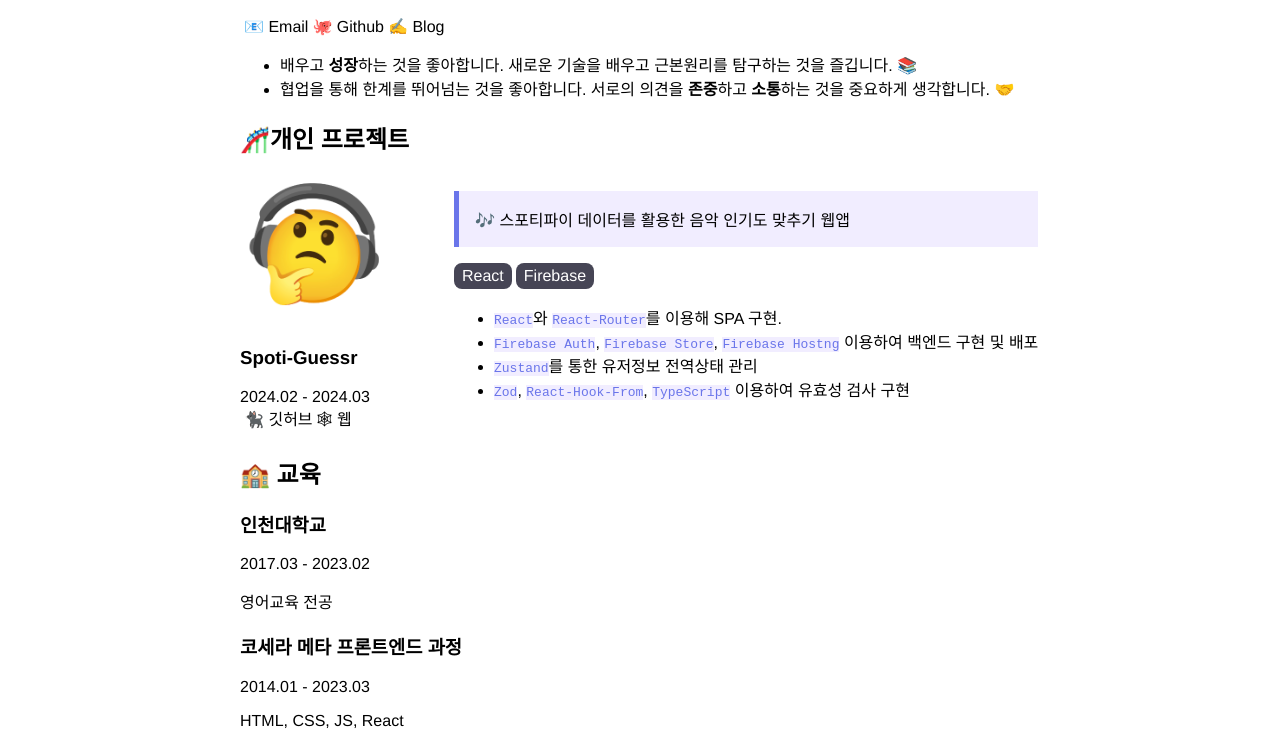
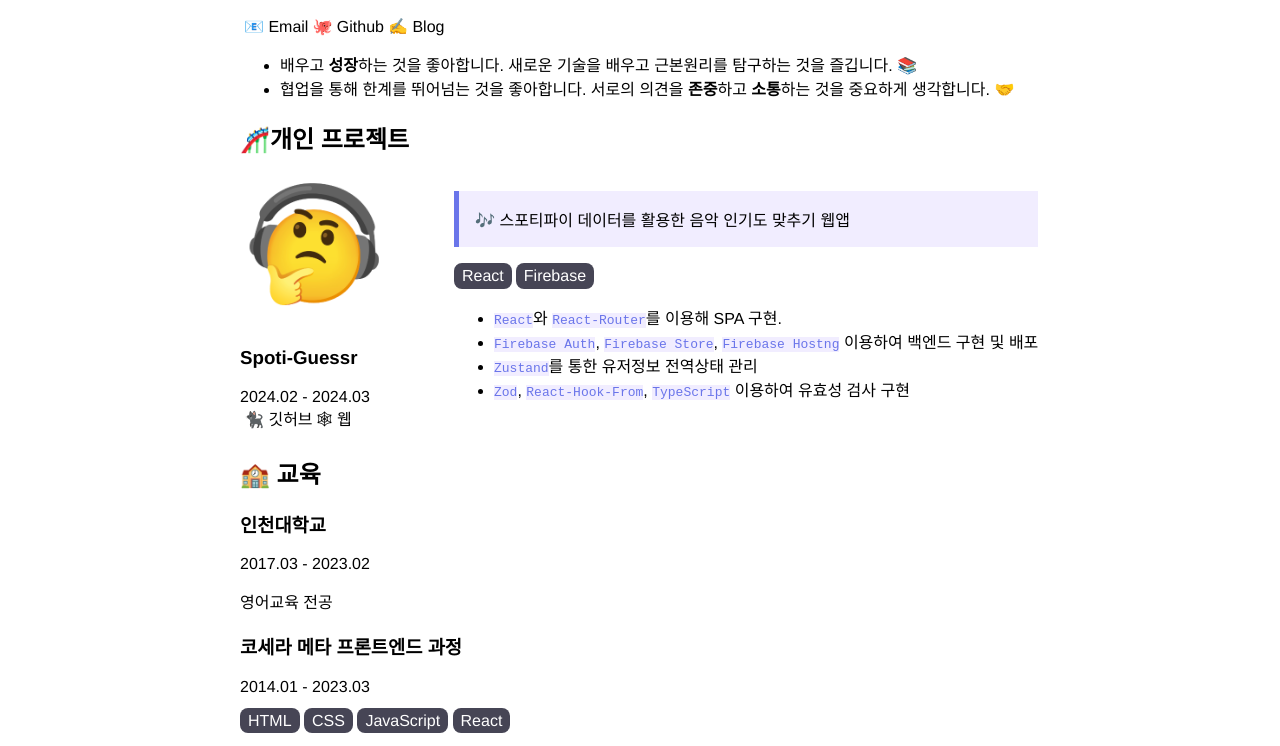
Before and after one commit to Chaesunbak/Chaesunbak.github.io, a plain HTML site: page index.html in a window 1280 px wide. Shown: the part 193-939 px from the top of the page. Drawn offline with Linux system fonts and the light colour scheme.

Commit message:
using more tag class

```diff
--- a/index.html
+++ b/index.html
@@ -71,7 +71,7 @@
                 <p>영어교육 전공</p>
                 <h3>코세라 메타 프론트엔드 과정</h3>
                 <p>2014.01 - 2023.03</p>
-                <p>HTML, CSS, JS, React</p>
+                <p><span class="tag">HTML</span> <span class="tag">CSS</span> <span class="tag">JavaScript</span> <span class="tag">React</span></p>
                 <h3>프로그래머스 데브코스 풀스택 과정</h3>
                 <p>2024.08 - 2025.02</p>
                 <p>타입스크립트와 함께하는 풀스택 과정</p>
```
